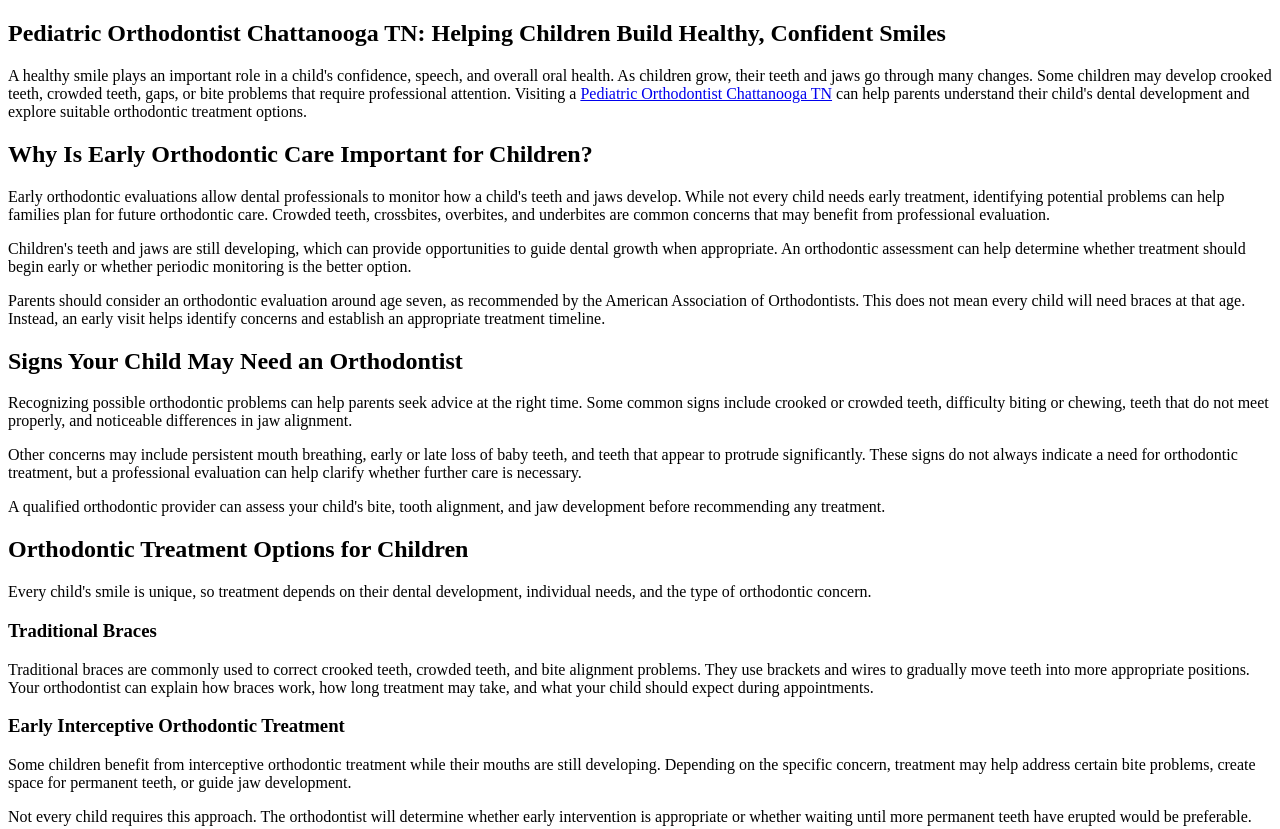
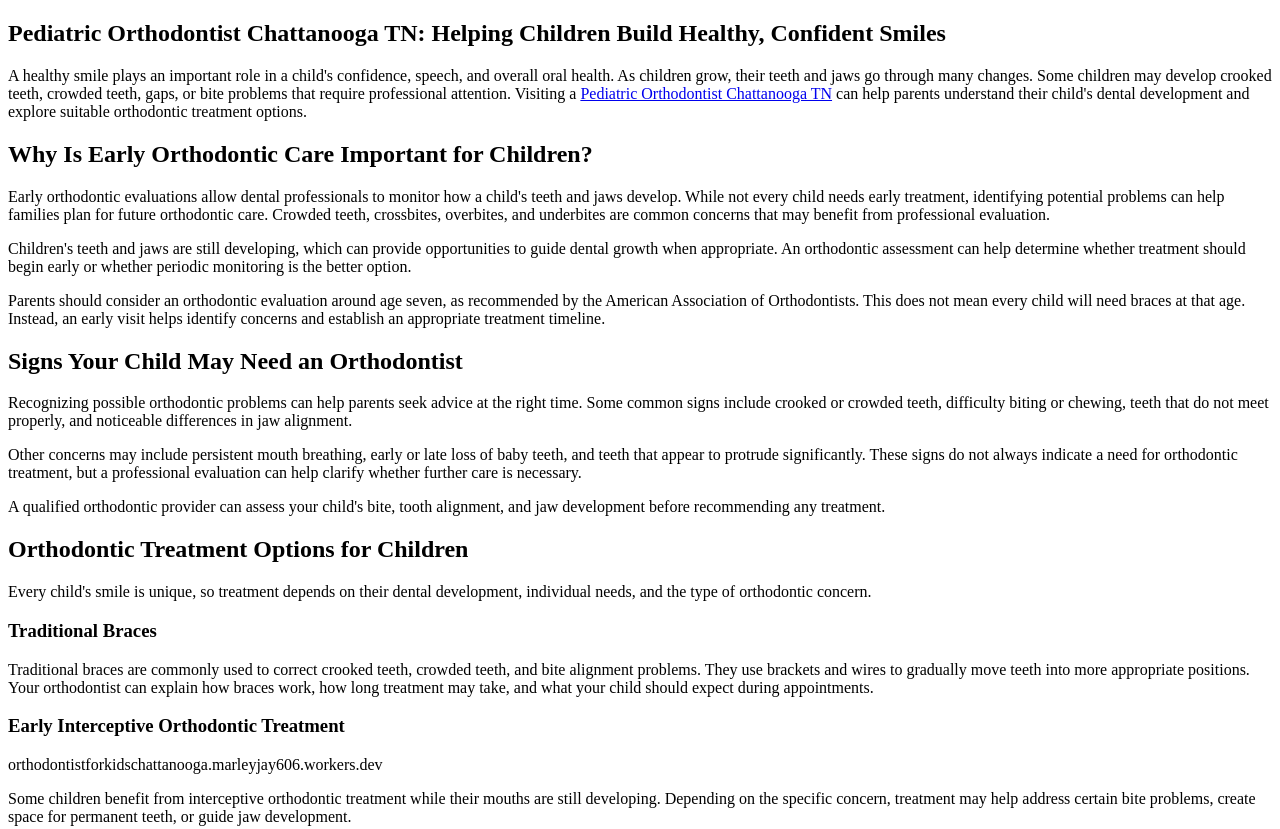
Before and after one commit to marleyjay1/Pediatric-Orthodontist-Chattanooga-TN, a plain HTML site: page index.html in a window 1280 px wide. Shown: the top 829 px of the page. Drawn offline with Linux system fonts and the light colour scheme.

Commit message:
Update index.html

```diff
--- a/index.html
+++ b/index.html
@@ -45,7 +45,7 @@
         <p>Traditional braces are commonly used to correct crooked teeth, crowded teeth, and bite alignment problems. They use brackets and wires to gradually move teeth into more appropriate positions. Your orthodontist can explain how braces work, how long treatment may take, and what your child should expect during appointments.</p>
 
         <h3>Early Interceptive Orthodontic Treatment</h3>
-
+orthodontistforkidschattanooga.marleyjay606.workers.dev
         <p>Some children benefit from interceptive orthodontic treatment while their mouths are still developing. Depending on the specific concern, treatment may help address certain bite problems, create space for permanent teeth, or guide jaw development.</p>
 
         <p>Not every child requires this approach. The orthodontist will determine whether early intervention is appropriate or whether waiting until more permanent teeth have erupted would be preferable.</p>
```
